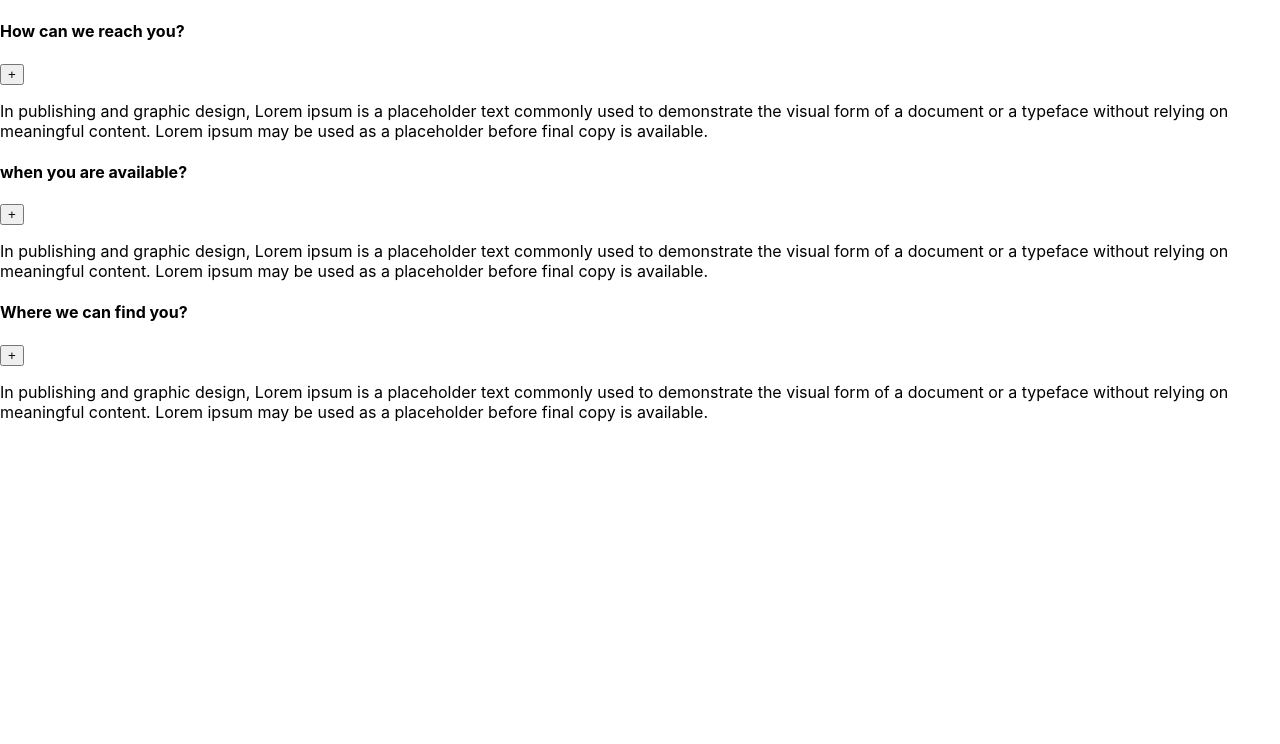
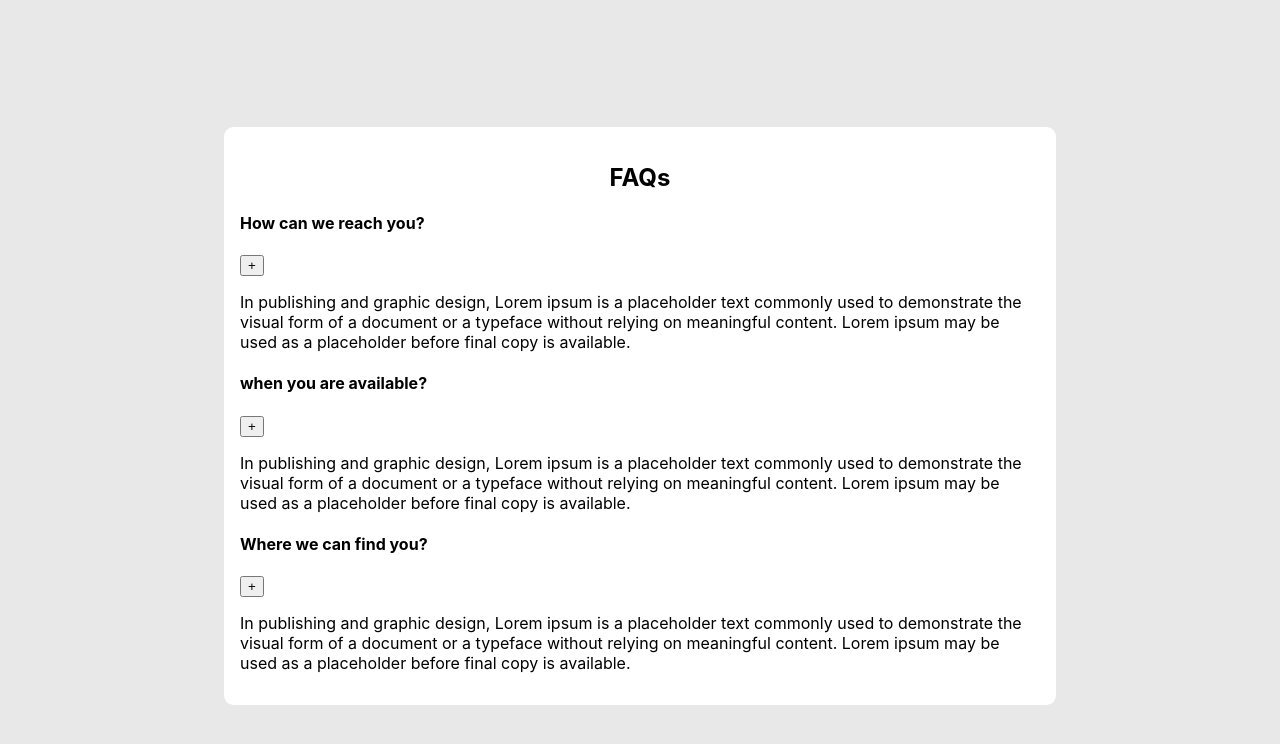
Before and after one commit to SajeebChakraborty/FAQ_App_React_Js, a React (Create React App) app: page / in a window 1280 px wide. Shown: the top 744 px of the page. Built offline with nearby package versions, Linux system fonts and the light colour scheme.

Commit message:
styling faqs component

```diff
--- a/src/components/FAQS.js
+++ b/src/components/FAQS.js
@@ -1,4 +1,5 @@
 import React, { useState } from 'react';
+import style from './faqs.module.css';
 
 import {data} from './data.js';
 import FAQ from './FAQ';
@@ -8,17 +9,23 @@ export default function FAQS() {
   const [faqs,setFaqs]=useState(data);
 
   return (
-    <div>
 
-        {faqs.map((faq)=> (
+    <main className={style.container}>
 
-            <FAQ key={faq.id} {...faq}/>
+        <section className={style.faqs}>
+
+            <h1>FAQs</h1>
+
+            {faqs.map((faq)=> (
+
+                <FAQ key={faq.id} {...faq}/>
 
 
 
 
-        ))}
+            ))}
 
-    </div>
+        </section>
+    </main>
   )
 }
--- /dev/null
+++ b/src/components/faqs.module.css
@@ -0,0 +1,27 @@
+.container{
+
+    min-height: 100vh;
+    display: flex;
+    justify-content: center;
+    align-items: center;
+    background-color: rgb(233,232,232);
+    padding: 1rem;
+
+
+}
+.faqs{
+
+    width:50rem;
+    max-width: 100%;
+    background-color: white;
+    border-radius: 0.6rem;
+    padding: 1rem;
+
+
+
+}
+h1{
+
+    text-align: center;
+
+}
```
